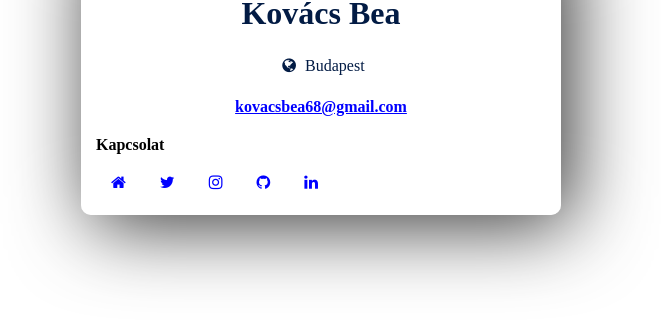
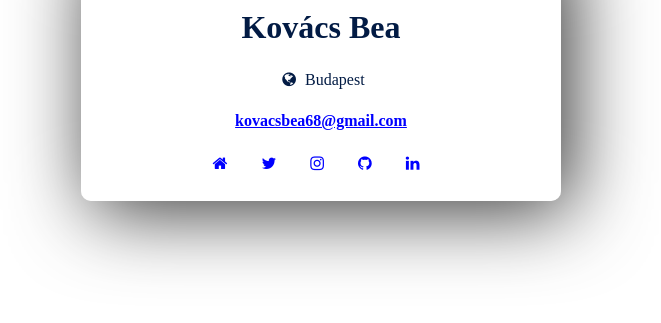
Before and after one commit to beakovacs/profile-card, a plain HTML site: page email.html in a window 1280 px wide. Shown: the part 337-660 px from the top of the page, without its empty margins (319-980 px from the left). Drawn offline with Linux system fonts and the light colour scheme.

Commit message:
add base file structure

```diff
--- a/email.html
+++ b/email.html
@@ -18,10 +18,8 @@
     </div>
     <div class="content">
       <p class="email">kovacsbea68@gmail.com</p>
-    </div>
-    <section class="links">
-        <h2>Kapcsolat</h2>
-         <nav>
+      <section class="links">
+          <nav>
             <ul>
               <li><i class="fa fa-home"></i><a href="index.html"></a></li>
               <li><i class="fa fa-twitter"></i><a href="https://twitter.com/?lang=hu"></a></li>
@@ -30,7 +28,8 @@
               <li><i class="fa fa-linkedin"></i><a href="https://www.linkedin.com/in/bea-kov%C3%A1cs-643715115/"></a></li>
            </ul>
          </nav>
-    </section>
+      </section>
+    </div>
   </div>
 </body>
 </html>
```
